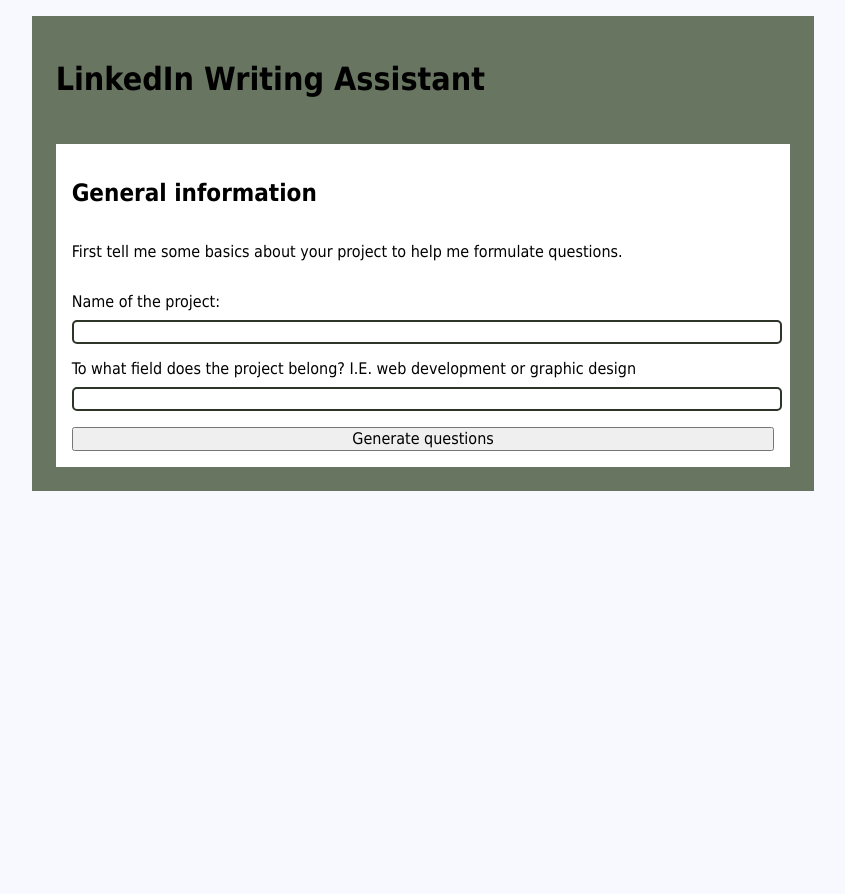
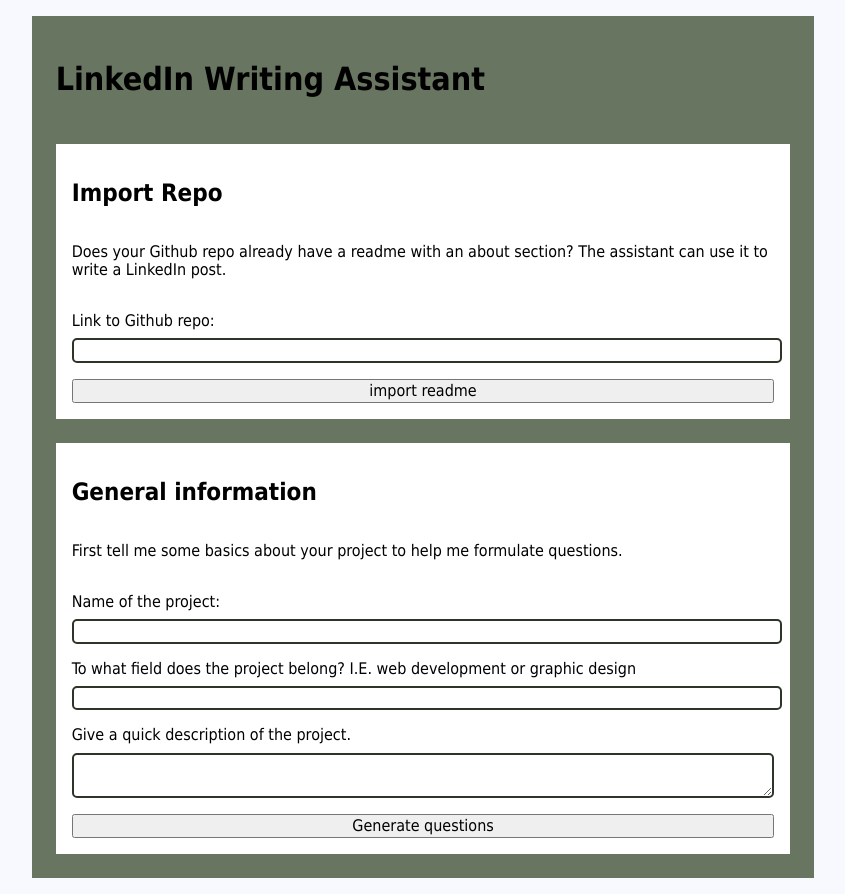
Before and after one commit to TortleTurtle/LinkedIn-Writing-Assistant, a Vue app in the folder Client/: page / in a window 1280 px wide. Shown: the whole page, without its empty margins (217-1062 px from the left). Before the commit the page ends 800 px from the top, so only its background shows below. Built offline with nearby package versions, Linux system fonts and the light colour scheme.

Commit message:
Created importReadme components. Grabs the location of a repo. Performs a post request to the server.

```diff
--- a/Client/src/App.vue
+++ b/Client/src/App.vue
@@ -5,6 +5,7 @@
 const form = reactive({
   name: "",
   field: "",
+  about: "",
   questionnaire: {},
 });
 
--- /dev/null
+++ b/Client/src/assets/ImportReadme.vue
@@ -0,0 +1,41 @@
+<script setup>
+import {ref} from "vue";
+
+const repoUrl = ref("");
+const form = defineModel("form");
+
+const importReadme = async () => {
+  //Using the node url object to grab the path from the url.
+  const url = new URL(repoUrl.value);
+
+  const res = await fetch("http://localhost:3000/readme", {
+    method: "POST",
+    headers: {
+      'Content-Type': 'application/json',
+    },
+    body: {
+      location: url.pathname //grab path
+    }
+  });
+  const data = await res.json();
+
+  //update form.
+  form.value.name = data.name;
+  form.value.field = data.field;
+  form.value.about = data.about;
+}
+</script>
+
+<template>
+<div class="subsection">
+  <h2>Import Repo</h2>
+  <p>Does your Github repo already have a readme with an about section? The assistant can use it to write a LinkedIn post.</p>
+  <label for="repoUrl">Link to Github repo:</label>
+  <input id="repoUrl" type="url" v-model="repoUrl">
+  <button ref="importReadme" @click="importReadme">import readme</button>
+</div>
+</template>
+
+<style scoped>
+
+</style>
--- a/Client/src/assets/Questionnaire.vue
+++ b/Client/src/assets/Questionnaire.vue
@@ -1,6 +1,7 @@
 <script setup>
 
 import {ref} from "vue";
+import ImportReadme from "@/assets/ImportReadme.vue";
 
 const form = defineModel('form');
 const linkedInPost = defineModel('linkedInPost');
@@ -40,6 +41,7 @@
 <template>
   <section>
     <h1>LinkedIn Writing Assistant</h1>
+    <ImportReadme v-model:form="form"/>
     <div class="subsection">
       <h2>General information</h2>
       <p>First tell me some basics about your project to help me formulate questions.</p>
@@ -47,6 +49,8 @@
       <input v-model="form.name" id="name" type="text">
       <label for="field">To what field does the project belong? I.E. web development or graphic design</label>
       <input v-model="form.field" id="field" type="text">
+      <label for="about">Give a quick description of the project.</label>
+      <textarea v-model="form.about" id="about"/>
       <button ref="fetchQuestionButton" @click="fetchAndParseQuestionnaire">
         Generate questions
       </button>
@@ -62,3 +66,10 @@
     <button v-if="fetchedQuestionnaire" @click="postQuestionnaire">Generate Post</button>
   </section>
 </template>
+<style scoped>
+textarea {
+  margin-top: 0.5rem;
+  border: 2px solid var(--dark-green);
+  border-radius: 5px;
+}
+</style>
```
